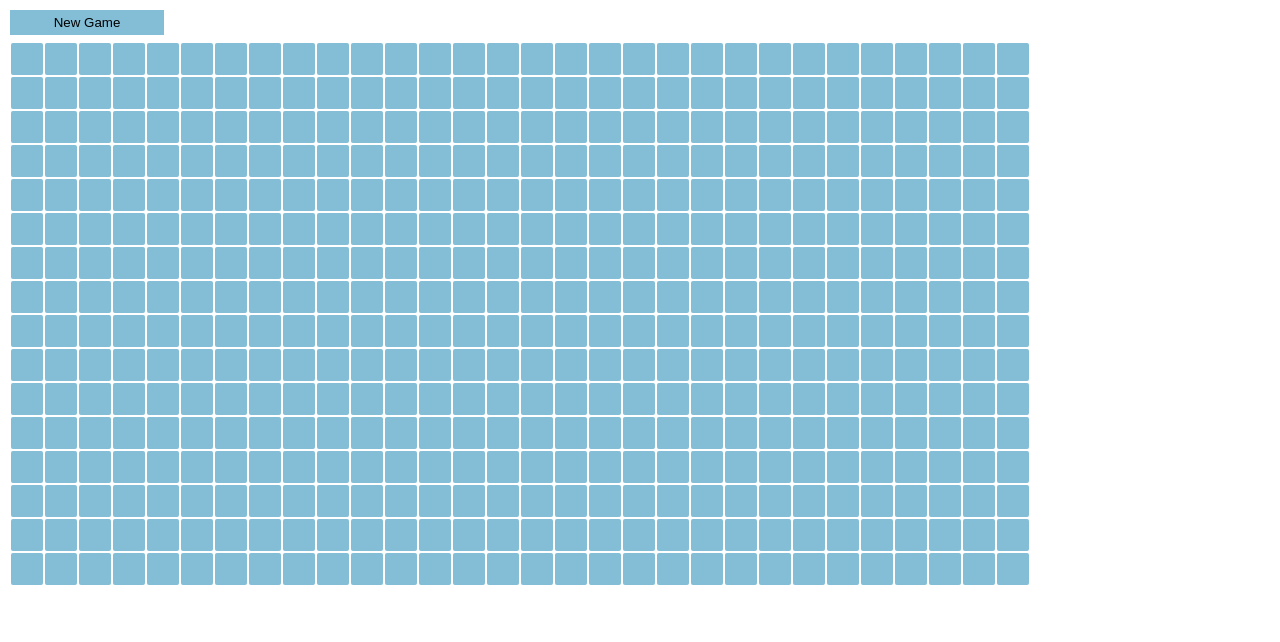
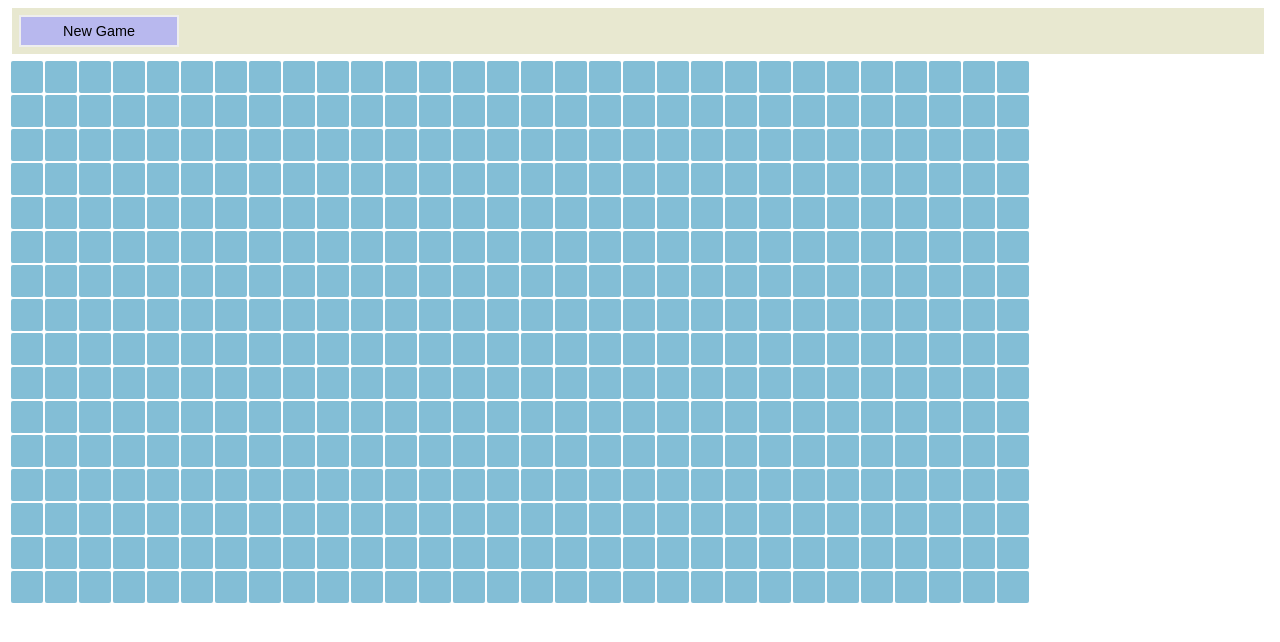
Before and after one commit to naya460/gawsel, a Next.js app in the folder Next.js/Minesweeper/: page / in a window 1280 px wide. Shown: the top 642 px of the page. Built offline with nearby package versions, Linux system fonts and the light colour scheme.

Commit message:
<Next.js/Minesweeper>メニューバーを作成

```diff
--- a/Next.js/Minesweeper/components/MinesweeperGame.module.css
+++ /dev/null
@@ -1,16 +0,0 @@
-.new_game_button {
-    width: 154px;
-    height: 25px;
-    border-width: 0px;
-    margin: 2px;
-    margin-bottom: 5px;
-    background-color: #83bed6;
-}
-
-.new_game_button:hover {
-    background-color: #94cfe7;
-}
-
-.new_game_button:active {
-    background-color: #72adc5;
-}
--- a/Next.js/Minesweeper/components/MinesweeperGame.tsx
+++ b/Next.js/Minesweeper/components/MinesweeperGame.tsx
@@ -3,6 +3,7 @@ import react, {useState} from "react"
 import styles from "./MinesweeperGame.module.css"
 
 import MinesweeperBoard, {CellStatus} from "./MinesweeperBoard"
+import MineSweeperMenuBar from "./MinesweeperMenuBar"
 
 export default function MinesweeperGame(): react.ReactElement {
 	const [lx, setLx] = useState(30);     // 横幅
@@ -143,14 +144,14 @@ export default function MinesweeperGame(): react.ReactElement {
 
 	return (
 		<>
-      <button
-        className={styles.new_game_button}
-        onClick={() => {
+      <MineSweeperMenuBar
+        onClickNewGameButton={() => {
           const board_slice = board.slice();
           board_slice.fill({isOpen: false, number: 0, isFlagged: false});
           setBoard(board_slice);
           setStart(false);
-        }}>New Game</button>
+        }}
+      />
 			<MinesweeperBoard
 				lx={lx} ly={ly} board={board}
 				onClickCell={(x, y) => handleClickCell(x, y)}
--- /dev/null
+++ b/Next.js/Minesweeper/components/MinesweeperMenuBar.module.css
@@ -0,0 +1,26 @@
+.menu_bar {
+    background-color: #e8e8d0;
+    margin: 4px;
+    margin-right: 8px;
+    padding: 5px;
+}
+
+.new_game_button {
+    width: 10rem;
+    height: 2rem;
+    border-width: px;
+    border-color: #eeeeee;
+    border-style: solid;
+    margin: 2px;
+    background-color: #b8b8ee;
+    font-size: 0.9rem;
+    color: #000000;
+}
+
+.new_game_button:hover {
+    background-color: #c8c8ff;
+}
+
+.new_game_button:active {
+    background-color: #a8a8dd;
+}
--- /dev/null
+++ b/Next.js/Minesweeper/components/MinesweeperMenuBar.tsx
@@ -0,0 +1,17 @@
+import react from "react"
+
+import styles from "./MinesweeperMenuBar.module.css"
+
+type Props = {
+  onClickNewGameButton: () => void;
+}
+
+export default function MinesweeperMenuBar(props: Props): react.ReactElement {
+  return(
+    <div className={styles.menu_bar}>
+      <button
+      className={styles.new_game_button}
+      onClick={() => props.onClickNewGameButton()}>New Game</button>
+    </div>
+  );
+}
```
